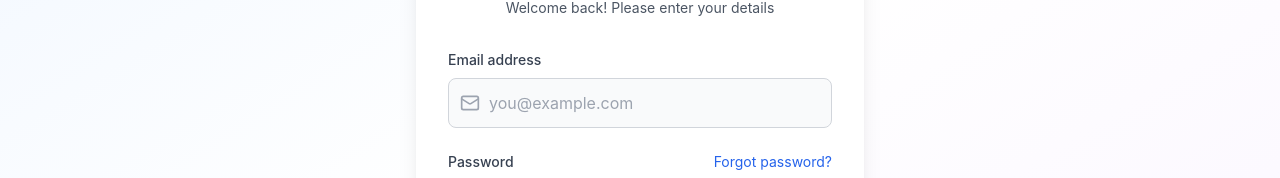
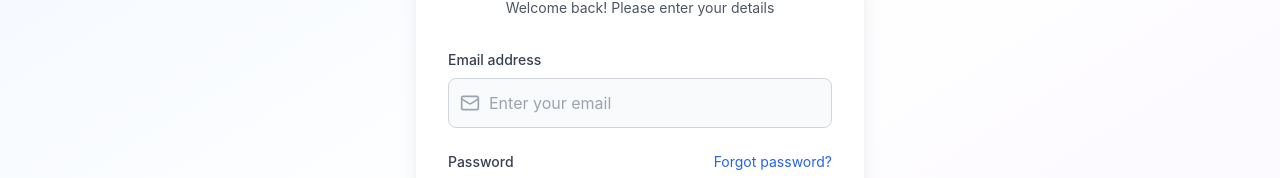
Before and after one commit to sameeeerjadhav/quickchat-app, a Next.js app in the folder frontend/: page /login in a window 1280 px wide. Shown: the part 314-492 px from the top of the page. Built offline with nearby package versions, Linux system fonts and the light colour scheme.

Commit message:
Changes in Login placeholders

```diff
--- a/frontend/app/login/page.tsx
+++ b/frontend/app/login/page.tsx
@@ -90,7 +90,7 @@ export default function LoginPage() {
                   value={formData.email}
                   onChange={handleChange}
                   className="w-full pl-10 pr-3 sm:pl-10 sm:pr-4 py-2.5 sm:py-3 text-sm sm:text-base bg-gray-50 dark:bg-gray-700 border border-gray-300 dark:border-gray-600 rounded-lg focus:outline-none focus:ring-2 focus:ring-blue-500 focus:border-blue-500 transition dark:text-white"
-                  placeholder="you@example.com"
+                  placeholder="Enter your email"
                 />
               </div>
             </div>
```
